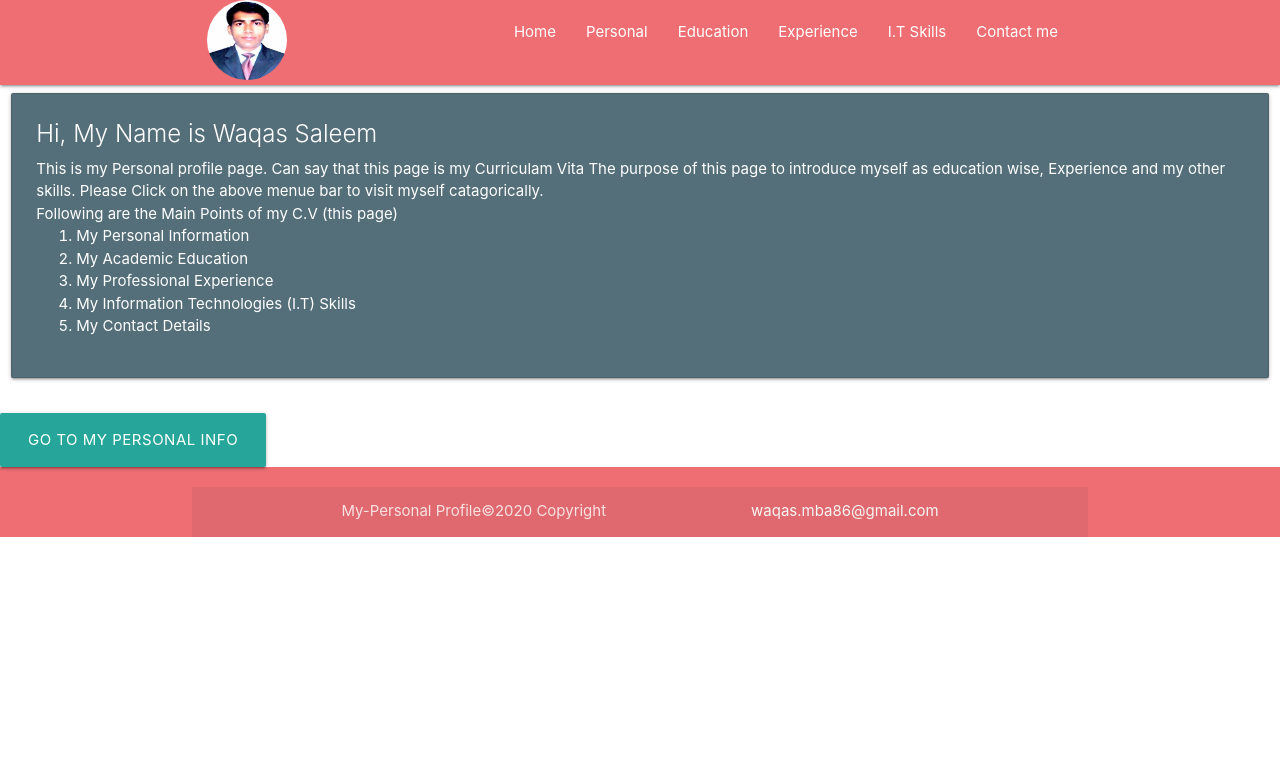
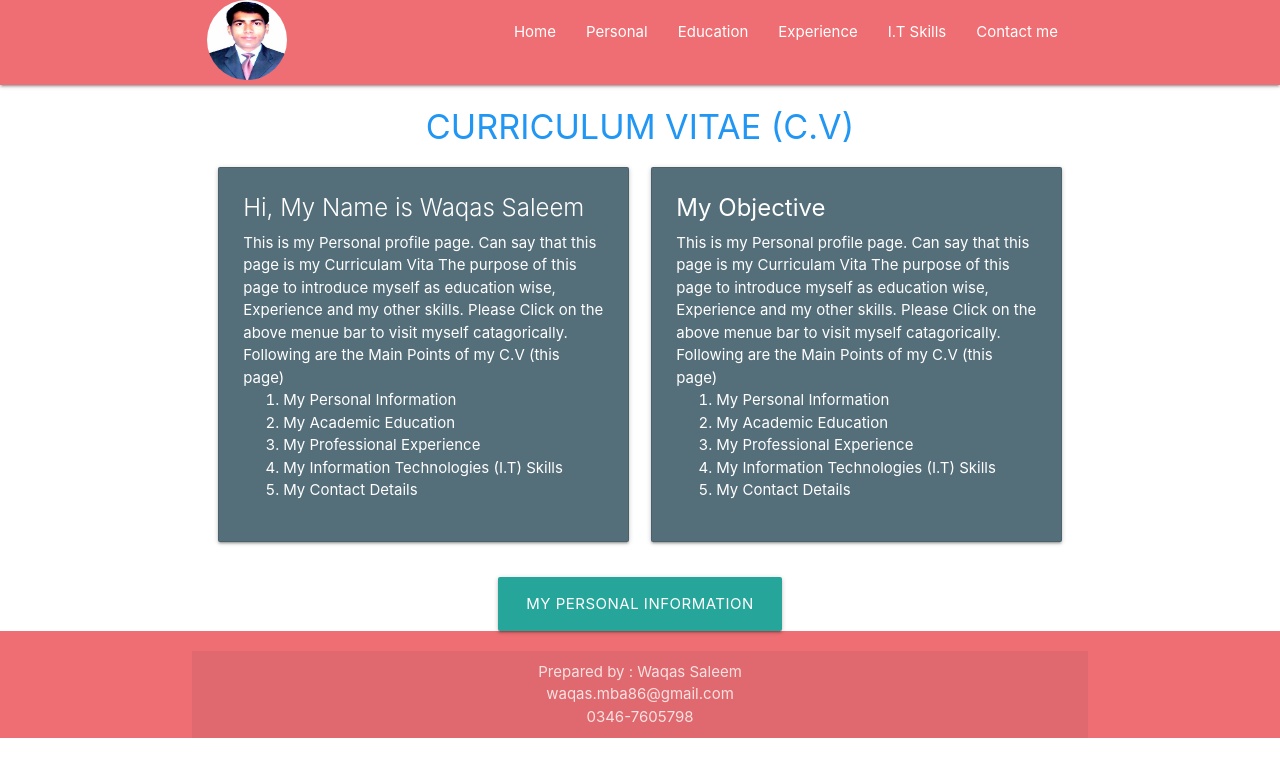
Before and after one commit to waqas3467605798/my_profile, a React (Create React App) app: page / in a window 1280 px wide. Shown: the top 776 px of the page. Built offline with nearby package versions, Linux system fonts and the light colour scheme.

Commit message:
adding of personal info

```diff
--- a/src/component/Footer.js
+++ b/src/component/Footer.js
@@ -18,9 +18,9 @@ constructor(){
 
                 <footer class="page-footer">
                 <div class="footer-copyright container">
-                    <div class="container">
-                    My-Personal Profile©2020 Copyright
-                    <span class="grey-text text-lighten-4 right" href="#!">waqas.mba86@gmail.com</span>
+                    <div class="container center">
+                    Prepared by : Waqas Saleem  <br/> waqas.mba86@gmail.com <br/> 0346-7605798
+                 {/*   <span class="grey-text text-lighten-4 right" href="#!">E-mail: waqas.mba86@gmail.com Mobile: 0346-7605798</span>*/}
                     </div>
                 </div>
                 </footer>
--- a/src/component/HomeContent.js
+++ b/src/component/HomeContent.js
@@ -21,9 +21,16 @@ constructor(){
 
 
 <div>
-              <div class="row">
-                    <div class="col s12 m6">
-                    <div class="card blue-grey darken-1">
+<div className='container'>
+    <h4 class="center-align blue-text">CURRICULUM VITAE (C.V)</h4>
+  </div>
+
+
+
+  <div class="row container">
+{/* // Grid Coloumn-1/2 */}
+<div class="col s12 m6">
+<div class="card blue-grey darken-1">
                         <div class="card-content white-text">
                         <span class="card-title">Hi, My Name is Waqas Saleem</span>
                         <p>This is my Personal profile page. Can say that this page is my Curriculam Vita The purpose of this page to introduce myself as education wise, Experience and my other skills. Please Click on the above menue bar to visit myself catagorically. <br/>
@@ -40,10 +47,36 @@ constructor(){
                          </p>
                         </div>
                     </div>
+</div>
+
+
+
+{/* // Grid Coloumn-1/2 */}
+<div class="col s12 m6">
+<div class="card blue-grey darken-1">
+                        <div class="card-content white-text">
+                        <span class="card-title"><b>My Objective</b></span>
+                        <p>This is my Personal profile page. Can say that this page is my Curriculam Vita The purpose of this page to introduce myself as education wise, Experience and my other skills. Please Click on the above menue bar to visit myself catagorically. <br/>
+                        Following are the Main Points of my C.V (this page)
+                        <ol>
+                            <li>My Personal Information</li>
+                            <li>My Academic Education</li>
+                            <li>My Professional Experience</li>
+                            <li>My Information Technologies (I.T) Skills</li>
+                            <li>My Contact Details</li>
+
+                        </ol>
+
+                         </p>
+                        </div>
                     </div>
-                </div>
 
-                <Link to='/Personal'><button className="waves-effect waves-light btn-large">Go to My personal Info</button></Link>
+ </div>
+
+</div>
+
+
+                <div className='center'><Link to='/Personal'><button className="waves-effect waves-light btn-large">My personal Information</button></Link> </div>
 
 </div>
         )
--- a/src/component/Personal.js
+++ b/src/component/Personal.js
@@ -17,23 +17,50 @@ constructor(){
         return (
             <div>
 
-                    <div class="row">
+
+ <div className='container'>
+    <h4 class="center-align blue-text">PERSONAL INFORMATION</h4>
+  </div>
+
+
+<div class="row container">
+{/* // Grid Coloumn-1/2 */}
+<div class="col s12 m6">
+<ul class="collection container">
+      <li className="collection-item "><p> <b>Name</b> <br/>WAQAS SALEEM</p></li>     {/*ok*/}
+      <li className="collection-item "><p> <b>Nationality</b> <br/>PAKISTAN</p></li>  {/*ok*/}
+      <li className="collection-item "><p> <b>C.N.I.C Number</b> <br/>31303-6611734-5</p></li>  {/*ok*/}
+      <li className="collection-item "><p> <b>Contact Number</b> <br/>+923467605798<br/>+923167558180</p></li> {/*ok*/}
+      <li className="collection-item "><p> <b>Marital Status</b> <br/>MARRIED</p></li>  {/*ok*/}
+
+
+      </ul>
+</div>
 
 
 
-<ul class="collection container">
-      <li className="collection-item "><p> <b>Name</b> <br/>WAQAS SALEEM</p></li>
-      <li className="collection-item "><p> <b>Father Name</b> <br/>MUHAMMAD SALEEM</p></li>
-      <li className="collection-item "><p> <b>Nationality</b> <br/>Pakistan</p></li>
-      <li className="collection-item "><p> <b>C.N.I.C Number</b> <br/>31303-6611734-5</p></li>
+{/* // Grid Coloumn-1/2 */}
+<div class="col s12 m6">
+    <ul className="collection container">
+    <li className="collection-item "><p> <b>Father Name</b> <br/>MUHAMMAD SALEEM</p></li>  {/*ok*/}
+      <li className="collection-item "><p> <b>Domicile</b> <br/>PUNJAB, FAISALABAD</p></li>  {/*ok*/}
+      <li className="collection-item "><p> <b>Date of Birth</b> <br/> 04-JUNE-1986</p></li>  {/*ok*/}
+      <li className="collection-item "><p> <b>E-mail</b> <br/>waqas.mba86@gmail.com <br/>waqas_mba86@yahoo.com</p></li>
+      <li className="collection-item "><p> <b>Religion</b> <br/>ISLAM</p></li>  {/*ok*/}
+
+</ul>
+
+ </div>
+
+</div>
+
+<div className='container'>
+<ul className="collection container">
+<li className="collection-item "><p> <b>Address</b> <br/>Street No.7, P-4671/6, Near Qadri Marriage Hall, 66-foota bazar, Mansoorabad, Faisalabad, Pakistan.</p></li>
+</ul>
+</div>
 
 
-      <li className="collection-item "><p> <b>Domicile</b> <br/>Punjab, Faisalabad</p></li>
-      <li className="collection-item "><p> <b>E-mail</b> <br/>waqas.mba86@gmail.com <br/>waqas_mba86@yahoo.com</p></li>
-      <li className="collection-item "><p> <b>Contact Number</b> <br/>+923467605798<br/>+923167558180</p></li>
-      <li className="collection-item "><p> <b>Address</b> <br/>Street No.7, P-4671/6, Near Qadri Marriage Hall, 66-foota bazar, Mansoorabad, Faisalabad, Pakistan.</p></li>
-</ul>
-</div>
 
   <div className='center'><Link to='/Education'><button className="waves-effect waves-light btn-large">My Education Info</button></Link></div>
 
```
